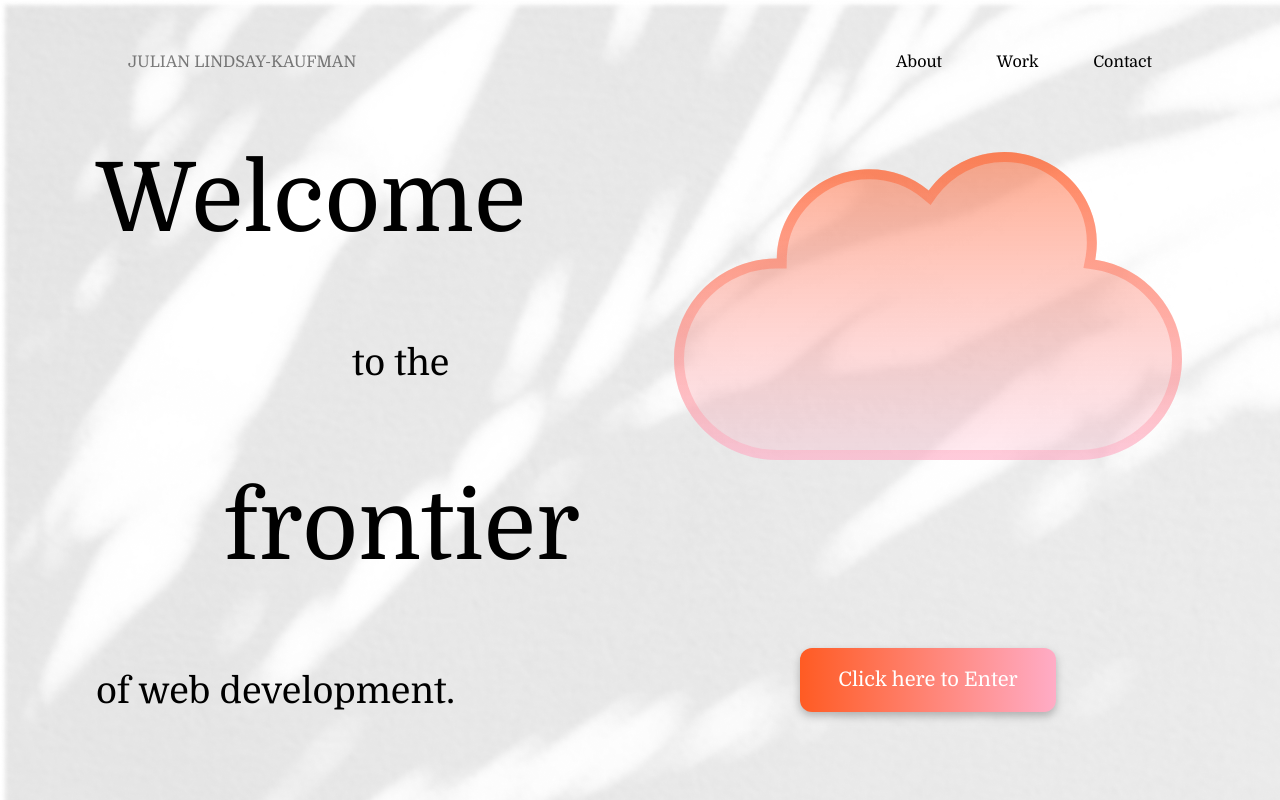
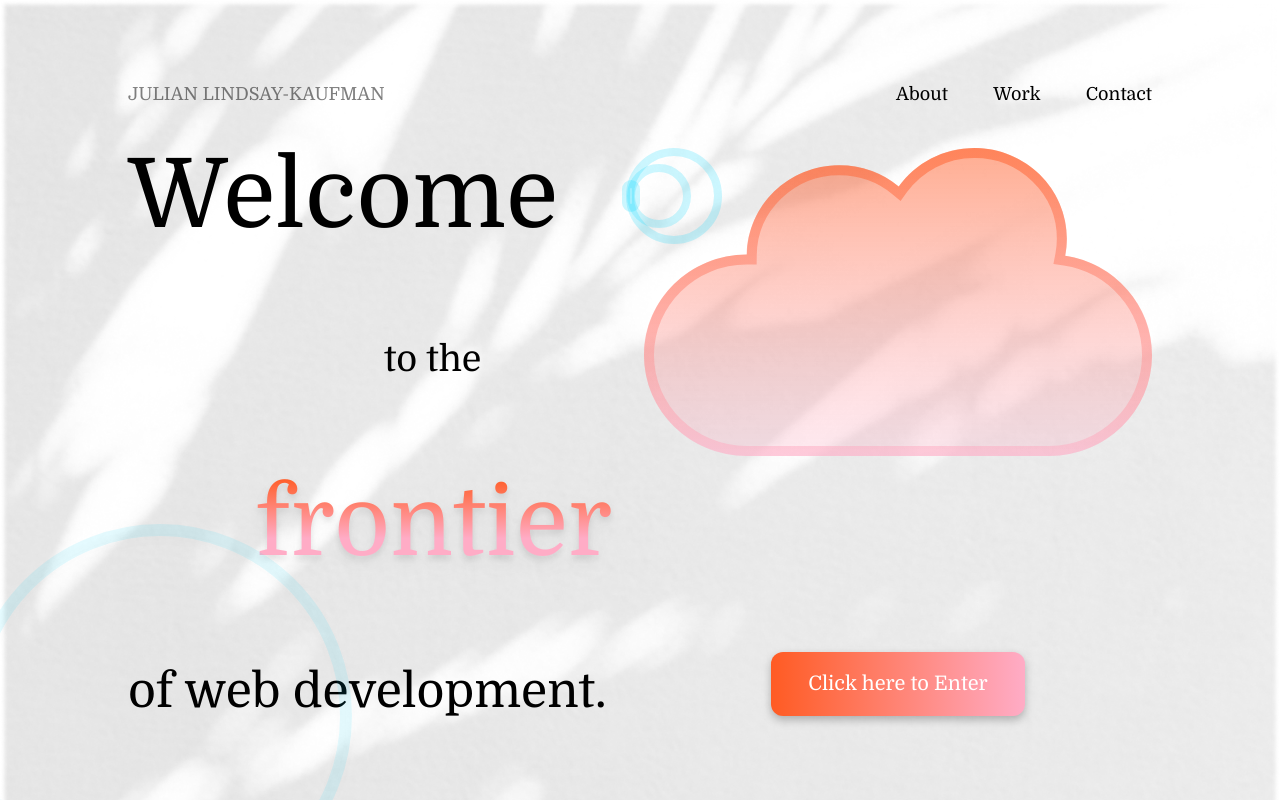
Before and after one commit to julianlk522/portfo, a Next.js app: page / in a window 1280 px wide. Built offline with nearby package versions, Linux system fonts and the light colour scheme.

Commit message:
fix mainBg to cover whole screen, add custom gradient in tailwind.config and apply in index.tsx, add index.tsx ellipses and small styling improvements

```diff
--- a/components/Navbar.tsx
+++ b/components/Navbar.tsx
@@ -6,7 +6,7 @@ export default function Navbar() {
 	return (
 		<nav
 			id='navbar'
-			className='fixed top-0 left-0 w-full px-32 py-8 flex justify-between items-center'
+			className='fixed top-0 left-0 w-full px-32 py-16 flex justify-between items-center'
 		>
 			<Link href='/' passHref>
 				{/* <Image
@@ -17,13 +17,16 @@ export default function Navbar() {
 					/> */}
 				<h3
 					id='logoText'
-					className='cursor-pointer uppercase h-[7.5vh] w-full flex items-center opacity-50'
+					className='cursor-pointer text-lg uppercase h-[7.5vh] w-full flex items-center opacity-50'
 				>
 					Julian Lindsay-Kaufman
 				</h3>
 			</Link>
 
-			<ul id='navLinks' className='w-1/3 flex justify-between ist-none'>
+			<ul
+				id='navLinks'
+				className='w-1/3 flex justify-between ist-none text-lg'
+			>
 				<li>
 					<Link href=''>
 						<a>About</a>
--- a/pages/_app.tsx
+++ b/pages/_app.tsx
@@ -3,7 +3,7 @@ import Navbar from '../components/Navbar'
 
 function MyApp({ Component, pageProps }) {
 	return (
-		<div id='container' className='bg-mainBg h-[100vh] w-[100vw]'>
+		<div id='container' className='bg-mainBg bg-cover h-[100vh] w-[100vw]'>
 			<Navbar />
 			<Component {...pageProps} />
 		</div>
--- a/pages/index.tsx
+++ b/pages/index.tsx
@@ -4,7 +4,7 @@ import cloud from '../public/Cloud.svg'
 
 export default function Home() {
 	return (
-		<div className='h-full p-8 flex flex-col justify-center relative overflow-hidden'>
+		<div className='h-full py-16 px-32 flex flex-col justify-center relative overflow-hidden'>
 			<Head>
 				<title>Julian's Portfolio</title>
 				<meta
@@ -14,23 +14,28 @@ export default function Home() {
 				<link rel='icon' href='/favicon.ico' />
 			</Head>
 
-			<main id='hero' className='px-16 mt-16 flex justify-between'>
+			<main id='hero' className='mt-16 flex justify-between'>
 				<section
-					id='textSection'
-					className='flex flex-col h-full w-[40vw]'
+					id='leftSection'
+					className='flex flex-col h-full w-1/2'
 				>
-					<h2 className='text-8xl'>Welcome</h2>
+					<div id='welcomeContainer' className='flex'>
+						<h2 className='text-8xl'>Welcome</h2>
+						<div className='relative self-center ml-16 w-8 h-8 rounded-full border-8 border-opacity-20 border-[#00d8ff] after:absolute after:top-[-150%] after:left-[-150%] after:w-16 after:h-16 after:rounded-full after:border-8 after:border-opacity-20 after:border-[#00d8ff] before:absolute before:top-[-250%] before:left-[-250%] before:w-24 before:h-24 before:rounded-full before:border-8 before:border-opacity-20 before:border-[#00d8ff]'></div>
+					</div>
 					<h3 className='text-4xl ml-[50%] mt-24'>to the</h3>
-					<h2 className='text-8xl ml-[25%] mt-24'>frontier</h2>
-					<h3 className='text-4xl mt-24'>of web development.</h3>
+					<h2 className='ml-[25%] mt-24 relative text-8xl bg-tomatoToLightPink text-transparent bg-clip-text after:absolute after:top-[50%] after:left-[-75%] after:w-96 after:h-96 after:rounded-full after:border-[12px] after:border-opacity-10 after:border-[#00d8ff] drop-shadow-lg'>
+						frontier
+					</h2>
+					<h3 className='text-5xl mt-24'>of web development.</h3>
 					{/* <div
 						id='circleSplotch'
-						className='bg-[#FFACC6] bg-opacity-20 rounded-full overflow-hidden w-[90vh] h-[90vh] absolute top-[20%] left-[-5%]'
+						className='bg-[#00D8FF] bg-opacity-20 rounded-full overflow-hidden w-[25vh] h-[90vh] absolute top-[20%] left-[-5%]'
 					></div> */}
 				</section>
 				<section
-					id='mediaSection'
-					className='flex flex-col justify-between items-center h-full w-[40vw]'
+					id='rightSection'
+					className='flex flex-col justify-between items-center h-full max-w-[50vw]'
 				>
 					<Image src={cloud} alt='illustration' layout='intrinsic' />
 					<button
--- a/tailwind.config.js
+++ b/tailwind.config.js
@@ -1,4 +1,5 @@
 /** @type {import('tailwindcss').Config} */
+
 module.exports = {
 	content: [
 		'./pages/**/*.{js,ts,jsx,tsx}',
@@ -7,6 +8,8 @@ module.exports = {
 	theme: {
 		extend: {
 			backgroundImage: {
+				tomatoToLightPink:
+					'linear-gradient(180deg, #FF5B23, #FFACC6 65%)',
 				mainBg: "url('../public/bg.png')",
 				mainBgFaded: "url('../public/bgFaded.png')",
 			},
```
